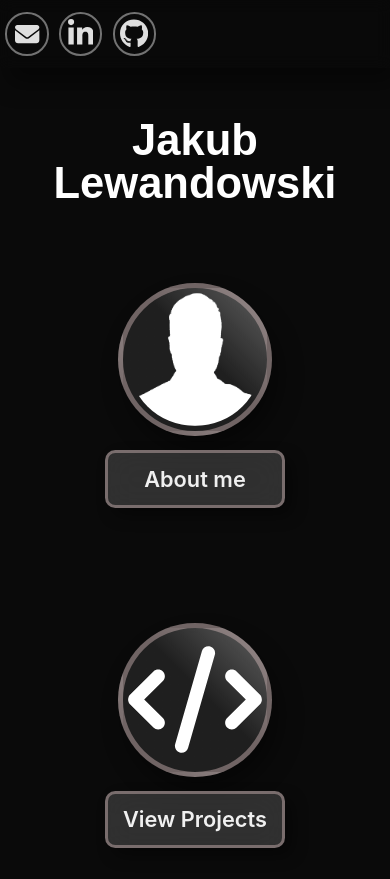
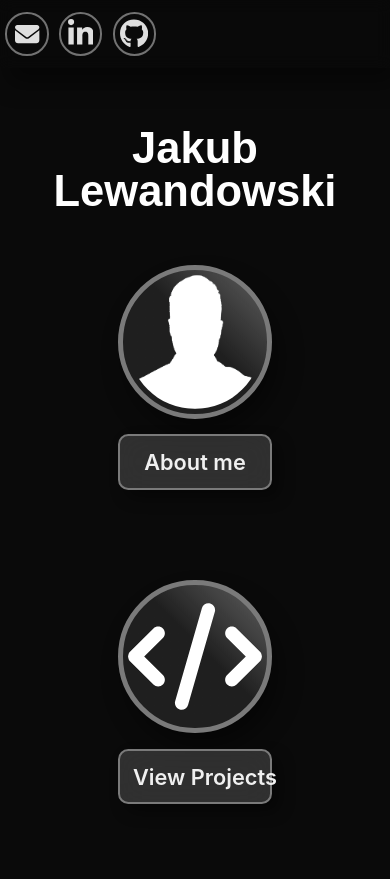
Before and after one commit to JacobLewandowskiDev/portfolio-website, a Vue app: page / in a window 390 px wide. After the commit the page ends 844 px from the top, so only its background shows below. Built offline with nearby package versions, Linux system fonts and the light colour scheme; a web font is replaced by a local one.

Commit message:
This commit makes changes to the ui of the Home page

```diff
--- a/src/components/Card.vue
+++ b/src/components/Card.vue
@@ -151,12 +151,15 @@ export default {
     padding: 1rem;
   }
 
+    .card:last-child {
+      padding: 0 1rem;
+    }
+
   .card__img {
     border: 0.2rem solid var(--card-mobile-border-color);
     width: 6rem;
     height: 6rem;
     border-radius: 50%;
-    margin: 1rem;
     padding: 0.2rem;
     background: linear-gradient(45deg, rgb(62 62 62 / 42%) 55%, rgb(88 88 88) 94%);
     box-shadow: 0.3rem 0.6rem 0.9rem rgba(0, 0, 0, 0.4);
@@ -170,7 +173,8 @@ export default {
     font-family: var(--button-font);
     font-size: .85rem;
     background-color: var(--card-link-bg-color);
-    border: 0.15rem solid var(--card-mobile-border-color);
+    border: 0.1rem solid var(--card-mobile-border-color);
+    position: relative;
   }
 
   .card__description {
--- a/src/styles/style.css
+++ b/src/styles/style.css
@@ -35,7 +35,7 @@ body {
   --background-color: #0a0a0a;
   --font-color: #ffffff;
   --card-border-color: #ffffff38;
-  --card-mobile-border-color: #dfc4c46b;
+  --card-mobile-border-color: #7a7a7a;
   --card-link-bg-color: #ffffff28;
   --card-link-bg-color-hover: #e6e6e654;
   --card-link-bg-color-active: #37c6ff91;
```
Also changed, not shown: 1 other file (tests, documents, lock files or other folders).
